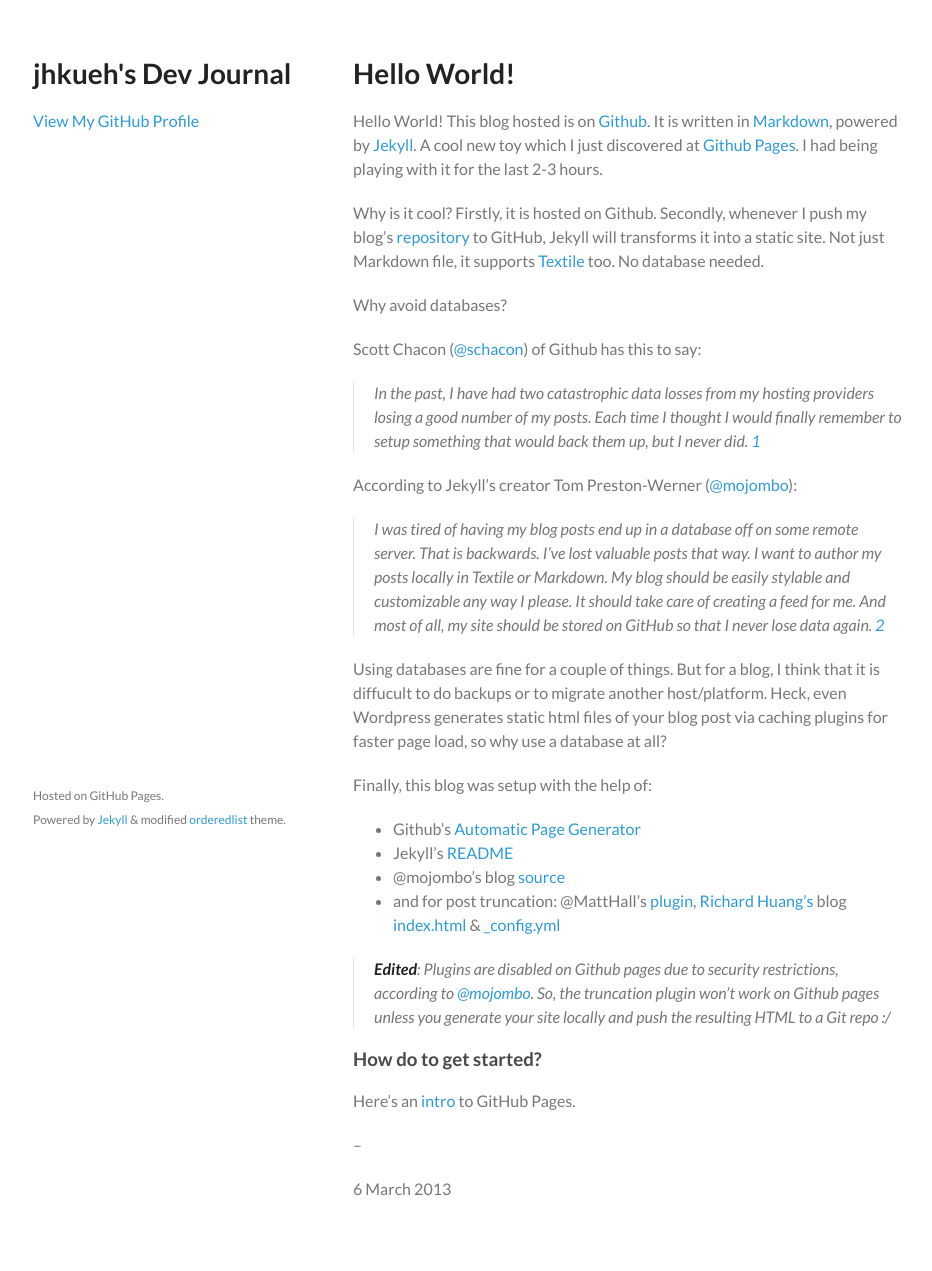
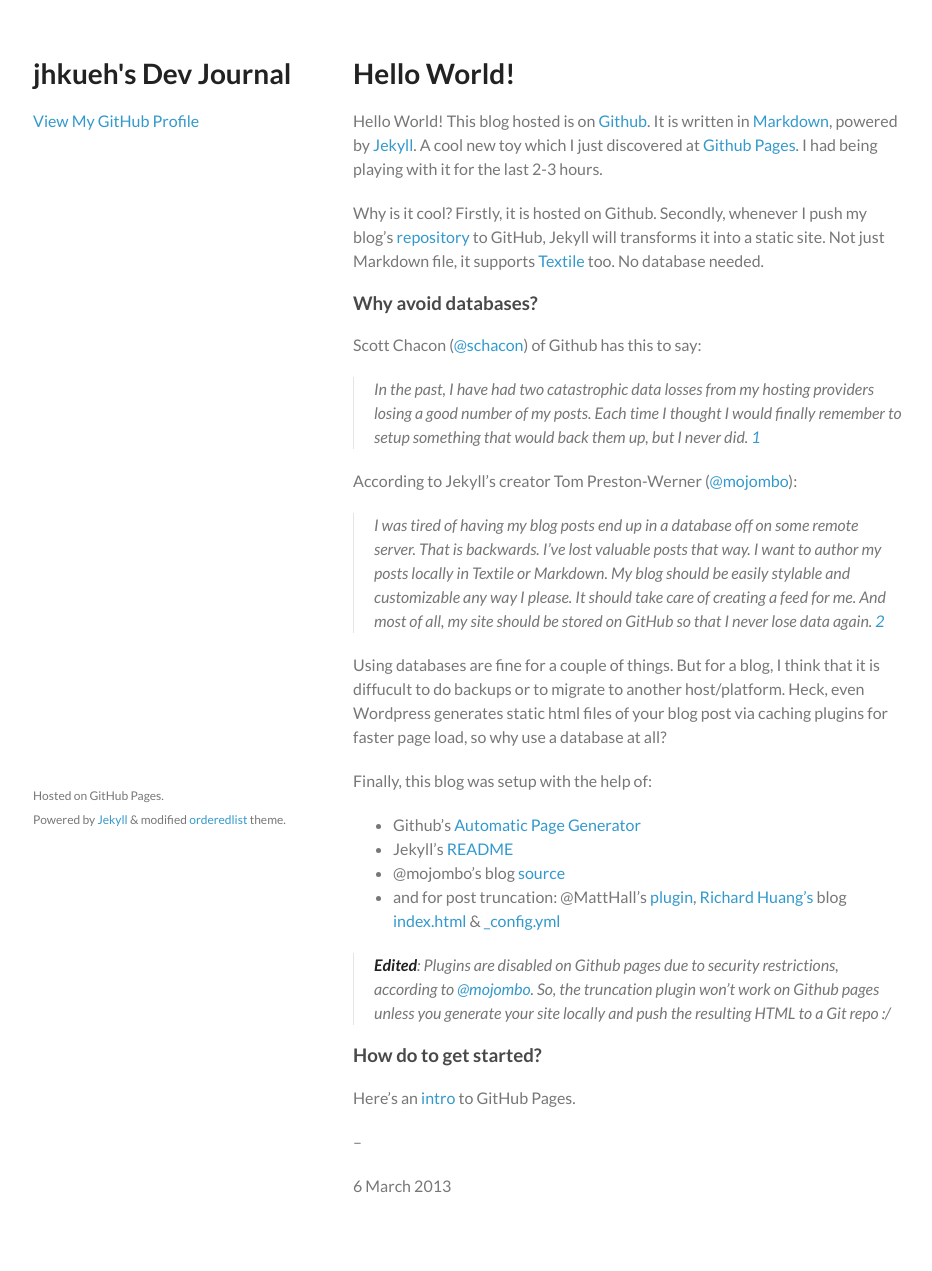
Before and after one commit to jhkueh/jhkueh.github.com, a Jekyll site: the page built from _posts/2013-03-06-hello-world.md, in a window 1280 px wide. Shown: the whole page, without its empty margins (172-1104 px from the left). Built offline with Jekyll 4.4.1, drawn with Linux system fonts in a browser that asks for light colours; Markdown is read by kramdown in place of the engine named in the settings.

Commit message:
fix typo

```diff
--- a/_posts/2013-03-06-hello-world.md
+++ b/_posts/2013-03-06-hello-world.md
@@ -10,7 +10,7 @@
 
 Why is it cool? Firstly, it is hosted on Github. Secondly, whenever I push my blog's [repository](https://github.com/jhkueh/jhkueh.github.com) to GitHub, Jekyll will transforms it into a static site. Not just Markdown file, it supports [Textile](http://en.wikipedia.org/wiki/Textile_(markup_language\)) too. No database needed.
 
-Why avoid databases?
+### Why avoid databases? ###
 
 Scott Chacon ([@schacon](https://github.com/schacon)) of Github has this to say:
 >In the past, I have had two catastrophic data losses from my hosting providers losing a good number of my posts. Each time I thought I would finally remember to setup something that would back them up, but I never did. [1]
@@ -19,7 +19,7 @@
 According to Jekyll's creator Tom Preston-Werner ([@mojombo](https://github.com/mojombo)):
 >I was tired of having my blog posts end up in a database off on some remote server. That is backwards. I’ve lost valuable posts that way. I want to author my posts locally in Textile or Markdown. My blog should be easily stylable and customizable any way I please. It should take care of creating a feed for me. And most of all, my site should be stored on GitHub so that I never lose data again. [2]
 
-Using databases are fine for a couple of things. But for a blog, I think that it is diffucult to do backups or to migrate another host/platform. Heck, even Wordpress generates static html files of your blog post via caching plugins for faster page load, so why use a database at all?
+Using databases are fine for a couple of things. But for a blog, I think that it is diffucult to do backups or to migrate to another host/platform. Heck, even Wordpress generates static html files of your blog post via caching plugins for faster page load, so why use a database at all?
 
 Finally, this blog was setup with the help of:
 
```
